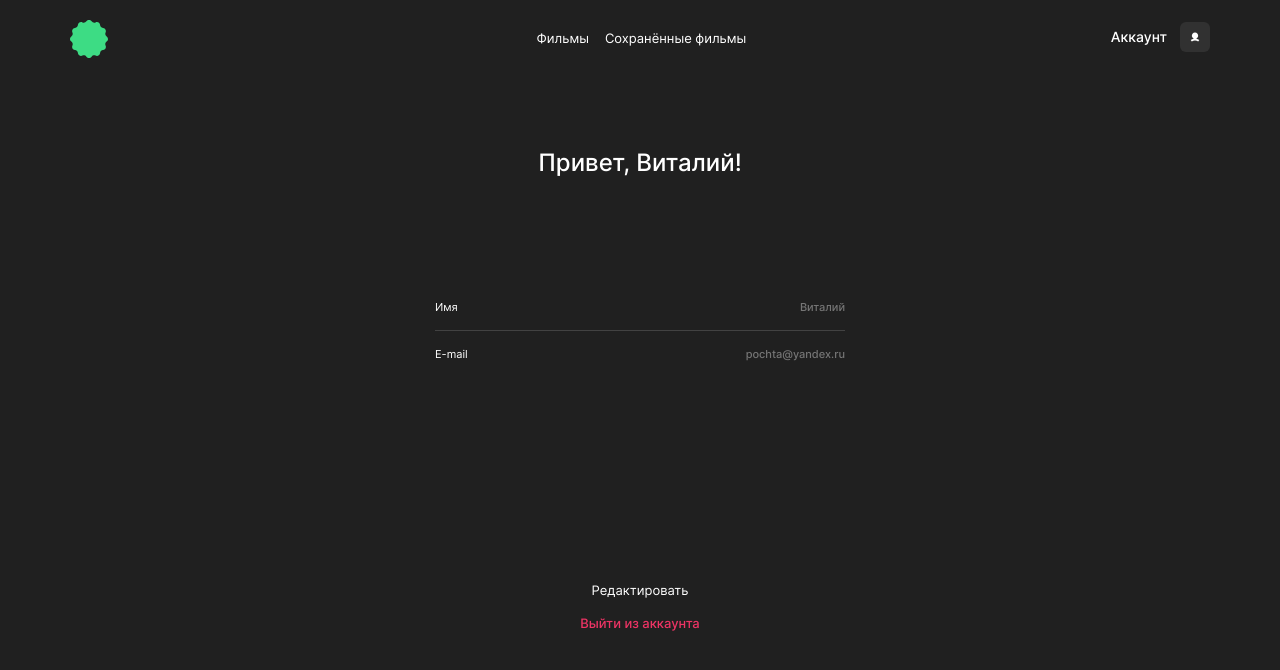
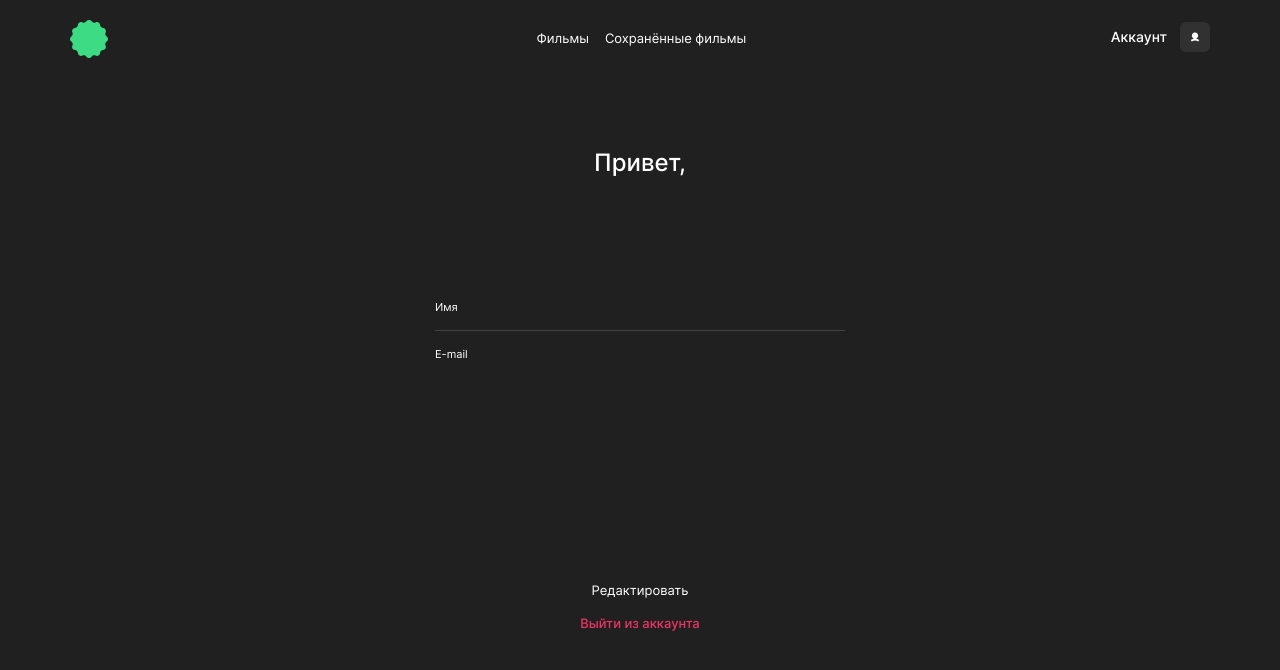
Before and after one commit to Olgaukropova/movies-explorer-frontend, a React (Create React App) app: page /profile in a window 1280 px wide. Shown: the top 670 px of the page. Built offline with nearby package versions, Linux system fonts and the light colour scheme; no server answers.

Commit message:
вывести данные в профайл

```diff
--- a/src/components/App/App.js
+++ b/src/components/App/App.js
@@ -21,39 +21,21 @@ function App() {
   const [movies, setMovies] = React.useState([]);
   const [isLoading, setIsLoading] = React.useState(false);
   const [loggedIn, setLoggedIn] = React.useState(false);
-  const [currentUser, setCurrentUser] = React.useState(null);
+  const [currentUser, setCurrentUser] = React.useState({});
+
 
   const navigate = useNavigate();
-
-  //Функция для получения значения куки по имени
-  function getCookie(name) {
-    const cookies = document.cookie.split(';');
-    for (let i = 0; i < cookies.length; i++) {
-      const cookie = cookies[i].trim().split('=');
-      if (cookie[0] === name) {
-        return cookie[1];
-      }
-    }
-    return null;
-  }
 
   const handleLogin = ({ email, password }) => {
     mainApi
       .authorize(email, password)
       .then((data) => {
-            localStorage.setItem('jwt', data.data.jwt);
-        setLoggedIn(true);
-        localStorage.setItem('email', email);//+++
-
-
-        // Проверка наличия токена перед вызовом getInfoUser()
         if (data.data.jwt) {
-          mainApi.getInfoUser()
-            .then((userData) => {
-              localStorage.setItem('user', JSON.stringify(userData));
-              setCurrentUser(userData);
-              navigate('/movies');
-            })
+          localStorage.setItem('jwt', data.data.jwt);
+          setLoggedIn(true);
+          localStorage.setItem('email', email);
+          setCurrentUser(data.data);
+          navigate('/movies');
         } else {
           // Токен отсутствует, перенаправляем пользователя на страницу входа
           console.log('Необходима повторная авторизация');
@@ -67,7 +49,6 @@ function App() {
       });
   };
 
-
   const handleRegister = ({ name, email, password }) => {
     mainApi
       .register(name, email, password)
@@ -77,23 +58,46 @@ function App() {
 
       })
       .catch((error) => {
-                console.error('Ошибка при регистрации:', error);
+        console.error('Ошибка при регистрации:', error);
         // Обработка ошибки регистрации
       });
   };
 
 
   React.useEffect(() => {
+    mainApi
+      .getContent()
+      .then((res) => {
+      //  setEmailUser(res.user.email);
+        setLoggedIn(true);
+        navigate('/', { replace: true });
+      })
+      .catch((err) => {
+        setLoggedIn(false);
+        console.error(err);
+      });
+
     setIsLoading(true);
     Promise.all([mainApi.getInfoUser(), api.getMovies()])
       .then(([userData, moviesData]) => {
         localStorage.setItem('user', JSON.stringify(userData));
-        setCurrentUser(userData);
+        setCurrentUser(userData.user);
         setMovies(moviesData);
         setIsLoading(false);
       })
   }, []);
 
+  const handleUpdateUser = (data) => {
+    // api
+    // .changeUserInfo(data)
+    // .then((newUser) => {
+    //   setCurrentUser(newUser);
+    //   closeAllPopups();
+    // })
+    // .catch((err) => {
+    //   console.error(err);
+    // });
+  }
 
   return (
     <CurrentUserContext.Provider value={currentUser}>
@@ -108,9 +112,9 @@ function App() {
             movies={movies}
             isLoading={isLoading}
             loggedIn={loggedIn} />} />
-          <Route path="/profile" element={<Profile />} />
+          <Route path="/profile" element={<Profile onUpdateUser={handleUpdateUser} loggedIn={loggedIn}/>} />
           <Route path="/signup" element={<Register onRegister={handleRegister} />} />
-          <Route path="/signin" element={<Login onLogin={handleLogin}  />} />
+          <Route path="/signin" element={<Login onLogin={handleLogin} />} />
           <Route path="*" element={<Error />} />
         </Routes>
       </div>
--- a/src/components/Error/Error.css
+++ b/src/components/Error/Error.css
@@ -64,6 +64,8 @@
   font-weight: 400;
   line-height: normal;
   text-decoration: none;
+  background-color: #202020;
+  border: 0;
 }
 
 .error__info_link:hover {
--- a/src/components/Error/Error.jsx
+++ b/src/components/Error/Error.jsx
@@ -1,15 +1,22 @@
 import React from 'react';
 import "./Error.css";
-import { Link } from 'react-router-dom';
+import { useNavigate } from 'react-router-dom';
+
 
 function Error() {
+  const navigate = useNavigate();
+
+  const goBack = () => {
+    navigate(-1)
+  };
+
   return (
     <main className='error'>
       <div className='error__info'>
         <h1 className='error__info_number'>404</h1>
         <p className='error__info_text'>Страница не найдена</p>
       </div>
-      <Link className='error__info_link' to="/">Назад</Link>
+      <button className='error__info_link' onClick={goBack}>Назад</button>
     </main>
   )
 }
--- a/src/components/Login/Login.jsx
+++ b/src/components/Login/Login.jsx
@@ -35,11 +35,12 @@ function Login({onLogin}) {
           <h1 className="form__header">Рады видеть!</h1>
           <li className="form__item">
             <label htmlFor="email">E-mail</label>
-            <input className="form__input" type="email" placeholder="pochta@yandex.ru" name="email" onChange={handleChangeEmail} value={email} />
+            <input className="form__input" type="email" placeholder="pochta@yandex.ru" name="email" onChange={handleChangeEmail} value={email} required/>
           </li>
           <li className="form__item">
             <label htmlFor="password" >Пароль</label>
-            <input className="form__input" type="password" placeholder="пароль" minLength={3} maxLength={14} name="password" onChange={handleChangePassword} value={password} />
+            <input className="form__input" type="password" placeholder="пароль" minLength={3} maxLength={14} name="password" onChange={handleChangePassword}
+            value={password} required/>
           </li>
           <button className="form__button" type='submit'>Войти</button>
           <p className="form__text">Ещё не зарегистрированы?<Link className='form__text_link' to='/signup'>Регистрация</Link> </p>
--- a/src/components/Profile/Profile.jsx
+++ b/src/components/Profile/Profile.jsx
@@ -2,24 +2,48 @@ import React from 'react';
 import "./Profile.css";
 import Header from '../Header/Header';
 import { Link } from 'react-router-dom';
+import { CurrentUserContext } from '../../context/CurrentUserContext';
 
 
-function Profile() {
+function Profile({ onUpdateUser }) {
+  const [name, setName] = React.useState('');
+  const [email, setEmail] = React.useState('');
+
+
+  const currentUser = React.useContext(CurrentUserContext);
+
+  function handleNameChange(e) {
+    setName(e.target.value)
+  }
+
+  function handleEmailChange(e) {
+    setEmail(e.target.value)
+  }
+
+  function handleSubmit(e) {
+    e.preventDefault();
+    // Передаём значения управляемых компонентов во внешний обработчик
+    onUpdateUser({
+      name,
+      // about: email,
+    });
+  }
+
   return (
     <>
       <Header />
       <main>
         <section className="profile__container">
-          <h1 className="profile__title">Привет, Виталий!</h1>
-          <form className='profile__form'>
+          <h1 className="profile__title">Привет,{currentUser.name}</h1>
+          <form className='profile__form' onSubmit={handleSubmit}>
             <div className='profile__info'>
               <p className='profile__info-value'>Имя</p>
-              <input className='profile__info-input' type="text" placeholder='Виталий' required minLength='2' maxLength='15' />
+              <input className='profile__info-input' type="text" placeholder={currentUser.name} required minLength='2' maxLength='15' value={name} onChange={handleNameChange} />
             </div>
             <div className='profile__line'></div>
             <div className='profile__info'>
               <p className='profile__info-value'>E-mail</p>
-              <input className='profile__info-input' type="text" placeholder='pochta@yandex.ru' required />
+              <input className='profile__info-input' type="email" placeholder={currentUser.email} required onChange={handleEmailChange} value={email} />
             </div>
             <div className='profile__button'>
               <button className="profile__button-submit profile__button-edit" type="submit" >Редактировать</button>
--- a/src/utils/MainApi.js
+++ b/src/utils/MainApi.js
@@ -30,9 +30,6 @@ class MainApi {
 
 
   authorize = (email, password) => {
-
-    const token = localStorage.getItem('jwt');
-
     return fetch(`${this._baseUrl}/signin`, {
       method: 'POST',
       headers: {
@@ -63,6 +60,17 @@ class MainApi {
     })
       .then(this._checkResponse);
 
+  };
+
+  getContent() {
+    return fetch(`${this._baseUrl}/users/me`, {
+      method: 'GET',
+      credentials: 'include',
+      headers: {
+        'Content-Type': 'application/json',
+      }
+    })
+      .then(this._checkResponse)
   };
 
   getSavedMovies(token) {
```
